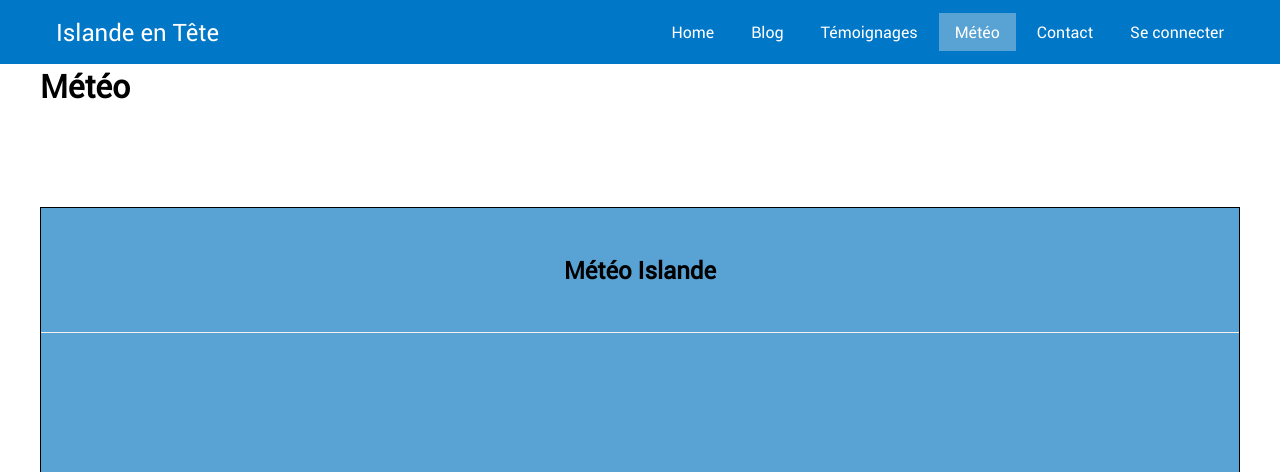
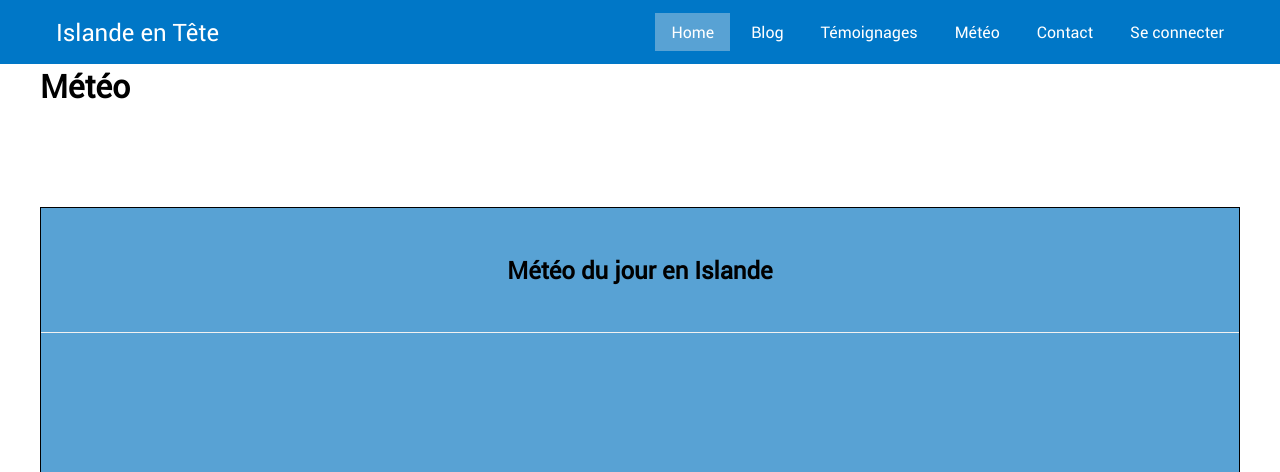
Before and after one commit to bigben35/projet-blog-kercode, a PHP site: page /index.php?action=meteo in a window 1280 px wide. Shown: the top 472 px of the page. Run offline with PHP 8.4, Linux system fonts and the light colour scheme.

Commit message:
creation .htaccess et changement lien url pour un meilleur référencement

```diff
--- a/app/Public/front/js/meteo.js
+++ b/app/Public/front/js/meteo.js
@@ -11,7 +11,7 @@
         return resp.json()
     })
     .then(function(data) {
-        console.log(data);
+        // console.log(data);
         drawWeather(data);
         getIcon(data);
     })
--- a/app/Views/front/meteo.php
+++ b/app/Views/front/meteo.php
@@ -8,7 +8,7 @@
 
 <div class="container">
     <div class="bloc-app-meteo">
-        <h2 class="titre-meteo">Météo Islande</h2>
+        <h2 class="titre-meteo">Météo du jour en Islande</h2>
 
         <div class="bloc-logo-info">
             <div class="bloc-logo">
--- a/app/Views/front/template/template.php
+++ b/app/Views/front/template/template.php
@@ -29,12 +29,12 @@
                 </div>
                 <div class="navbar-links">
                     <ul class="nav-list">
-                        <li><a href="index.php?action=home" class="nav-link active">Home</a></li>
-                        <li><a href="index.php?action=blog" class="nav-link">Blog</a></li>
-                        <li><a href="index.php?action=temoignages" class="nav-link">Témoignages</a></li>
-                        <li><a href="index.php?action=meteo" class="nav-link">Météo</a></li>
-                        <li><a href="index.php?action=contact" class="nav-link">Contact</a></li>
-                        <li><a href="index.php?action=connect" class="nav-link">Se connecter</a></li>
+                        <li><a href="home" class="nav-link active">Home</a></li>
+                        <li><a href="blog" class="nav-link">Blog</a></li>
+                        <li><a href="temoignages" class="nav-link">Témoignages</a></li>
+                        <li><a href="meteo" class="nav-link">Météo</a></li>
+                        <li><a href="contact" class="nav-link">Contact</a></li>
+                        <li><a href="connexion" class="nav-link">Se connecter</a></li>
                     </ul>
                 </div>
             </nav>
--- a/index.php
+++ b/index.php
@@ -30,7 +30,7 @@
             $frontController->contact();
         }
 
-        elseif($_GET['action'] == 'connect'){
+        elseif($_GET['action'] == 'connexion'){
             $frontController->connect();
         }
 
```
Also changed, not shown: .htaccess (added).
